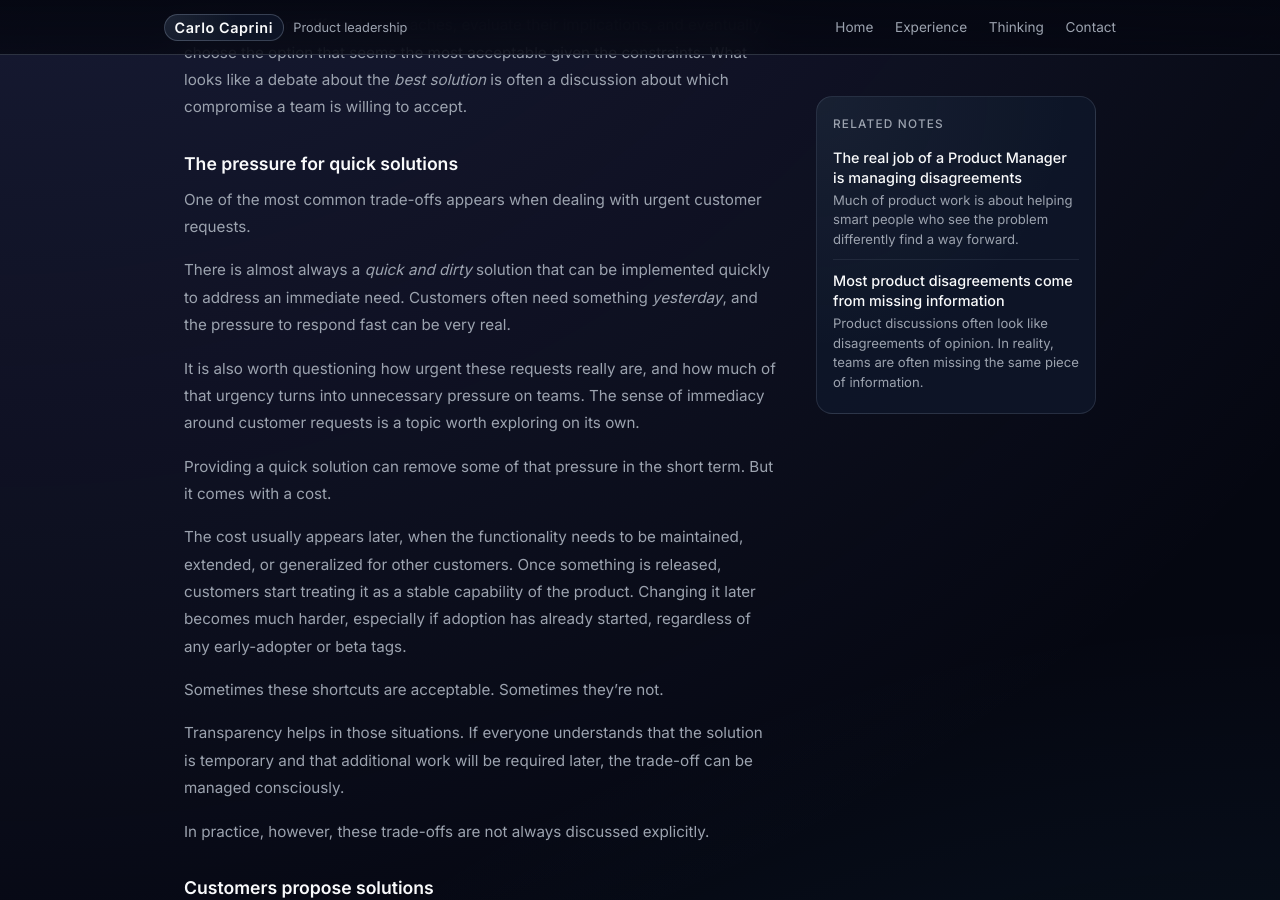
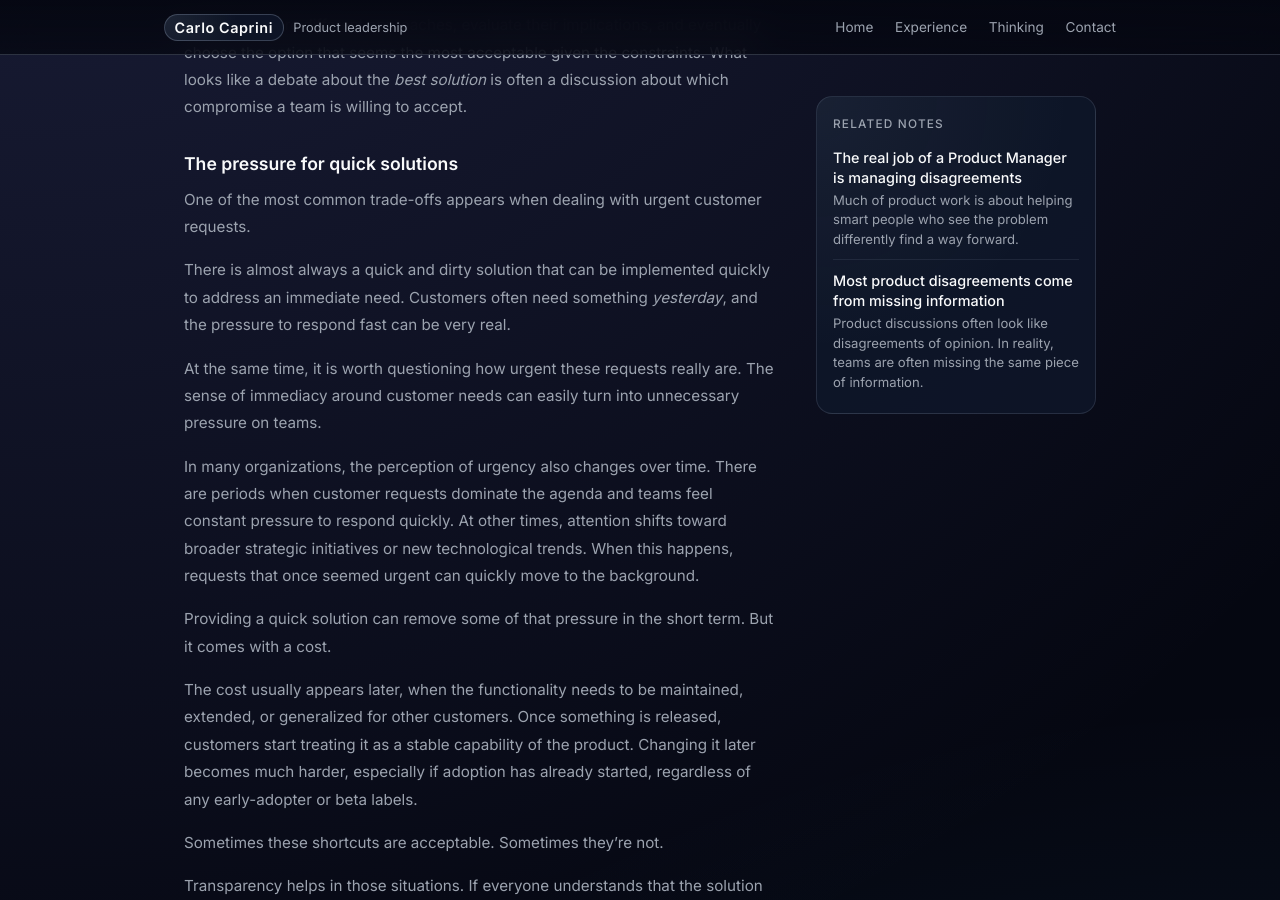
Before and after one commit to carlocaprini/carlocaprini.github.io, a Jekyll site: the page built from pages/thinking/product-decisions-are-mostly-trade-offs.md, in a window 1280 px wide and 900 px high, scrolled down 651 px. Built offline with Jekyll 4.4.1, drawn with Linux system fonts in a browser that asks for light colours.

Commit message:
Updated urgency section

```diff
--- a/pages/thinking/product-decisions-are-mostly-trade-offs.md
+++ b/pages/thinking/product-decisions-are-mostly-trade-offs.md
@@ -23,13 +23,21 @@ Teams compare different approaches, evaluate their implications, and eventually
 
 One of the most common trade-offs appears when dealing with urgent customer requests.
 
-There is almost always a *quick and dirty* solution that can be implemented quickly to address an immediate need. Customers often need something *yesterday*, and the pressure to respond fast can be very real.
+There is almost always a quick and dirty solution that can be implemented quickly to address an immediate need. Customers often need something *yesterday*, and the pressure to respond fast can be very real.
 
-It is also worth questioning how urgent these requests really are, and how much of that urgency turns into unnecessary pressure on teams. The sense of immediacy around customer requests is a topic worth exploring on its own.
+At the same time, it is worth questioning how urgent these requests really are.
+The sense of immediacy around customer needs can easily turn into unnecessary pressure on teams.
+
+In many organizations, the perception of urgency also changes over time.
+There are periods when customer requests dominate the agenda and teams feel constant pressure to respond quickly.
+At other times, attention shifts toward broader strategic initiatives or new technological trends.
+When this happens, requests that once seemed urgent can quickly move to the background.
 
 Providing a quick solution can remove some of that pressure in the short term. But it comes with a cost.
 
-The cost usually appears later, when the functionality needs to be maintained, extended, or generalized for other customers. Once something is released, customers start treating it as a stable capability of the product. Changing it later becomes much harder, especially if adoption has already started, regardless of any early-adopter or beta tags.
+The cost usually appears later, when the functionality needs to be maintained, extended, or generalized for other customers.
+Once something is released, customers start treating it as a stable capability of the product.
+Changing it later becomes much harder, especially if adoption has already started, regardless of any early-adopter or beta labels.
 
 Sometimes these shortcuts are acceptable. Sometimes they're not.
 
```
